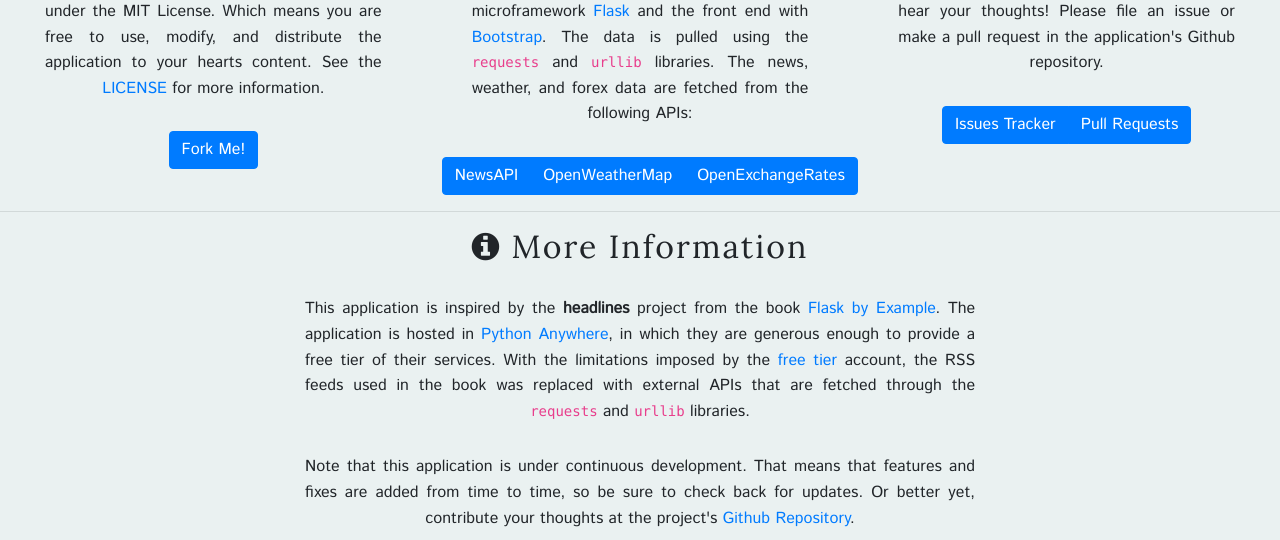
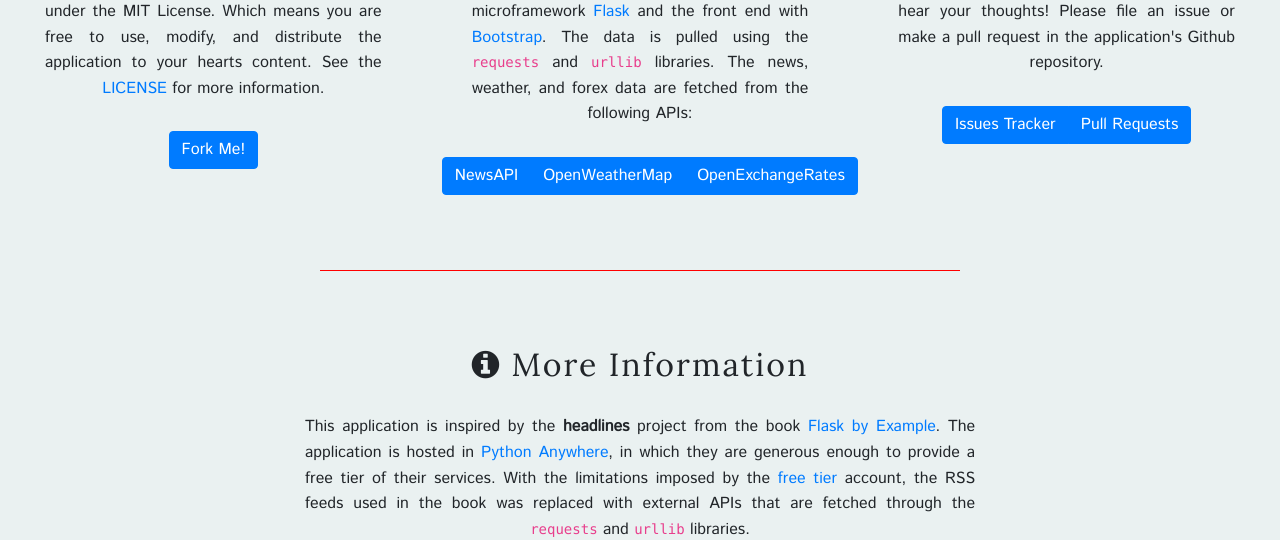
Before and after one commit to alchermd/headlines, a Flask app: page /code in a window 1280 px wide. Shown: the part 409-949 px from the top of the page. Run offline with Flask 2, Linux system fonts and the light colour scheme; parts of the project's set-up code (start-up, migrations or seed data) failed here and were passed over; some libraries are stand-ins or nearby versions.

Commit message:
Add hr rules.

```diff
--- a/headlines/static/css/main.css
+++ b/headlines/static/css/main.css
@@ -3,6 +3,7 @@ body {
     font-family: 'Istok Web', sans-serif;
     line-height: 1.6;
     padding-top: 50px;
+    font-size: 16px;
 }
 
 h1, h2, h3, h4, h5, h6 {
@@ -62,3 +63,10 @@ footer.navbar {
     color: white;
     font-family: 'Lora', serif;
 }
+
+hr {
+    width: 50%;
+    border-color: red;
+    margin-top: 75px;
+    margin-bottom: 75px;
+}
```
